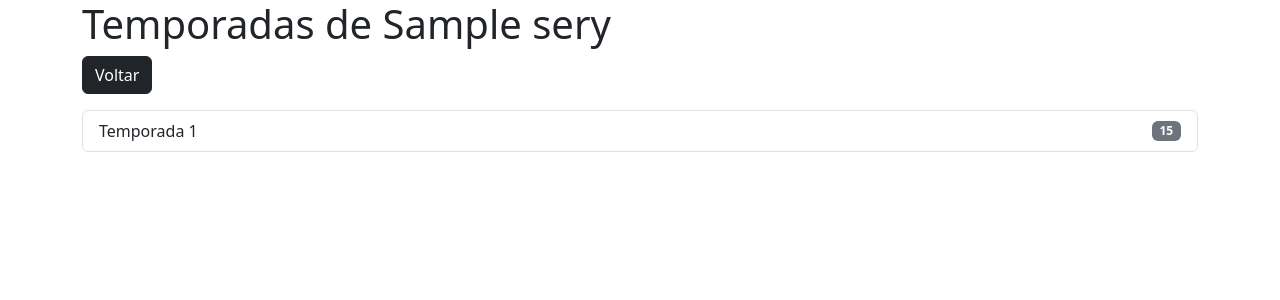
After one commit to andradegui/controleSeries, a Symfony app: template templates/season/index.html.twig in a window 1280 px wide. The commit adds this page. Shown: the top 300 px of the page. Run offline with Twig, Linux system fonts and the light colour scheme; the template is opened without the code that fills it: most values are stand-ins (such as "Sample title", 1, 10 or a date in 2020); style sheets or scripts are compiled from the project's sources; some libraries are stand-ins or nearby versions.

Commit message:
Criando funcionalidade de listar as temporadas e a qtd. de episódios

```diff
--- /dev/null
+++ b/templates/season/index.html.twig
@@ -0,0 +1,28 @@
+{% extends 'base.html.twig' %}
+
+{% block title %}Temporadas de {{ series.name }}{% endblock %}
+
+{% block body %}
+
+    <a href="{{ path('app_series') }}" class="btn btn-dark mb-3">Voltar</a>
+
+    <ul class="list-group">
+
+    {% for season in seasons %}
+
+
+    <li class="list-group-item d-flex justify-content-between align-items-center">
+
+        Temporada {{ season.number }}
+
+        <div class="d-flex">
+            <span class="badge badge-pill bg-secondary">{{ season.episodes|length }}</span>
+        </div>
+
+    </li>
+
+    {% endfor %}
+
+    </ul>
+
+{% endblock %}
--- a/templates/series/form.html.twig
+++ b/templates/series/form.html.twig
@@ -8,6 +8,8 @@
 
 {% block body %}
 
+    <a href="{{ path('app_series') }}" class="btn btn-dark mb-3">Voltar</a>
+
     {{ form_start(seriesForm) }}
     {{ form_row(seriesForm.seriesName) }}
     {{ form_row(seriesForm.seasonsQuantity) }}
--- a/templates/series/index.html.twig
+++ b/templates/series/index.html.twig
@@ -21,7 +21,9 @@
         {% for series in seriesList %}
             <li class="list-group-item d-flex justify-content-between align-items-center">
 
-                {{ series.name }}
+                <a href="{{ path('app_season', {series: series.id}) }}" class="btn btn-light active" alt="Ver temporadas">
+                    {{ series.name }}
+                </a>
 
                 <div class="d-flex">
 
```
Also changed, not shown: src/Controller/SeasonController.php (added, +22 -0 lines).
